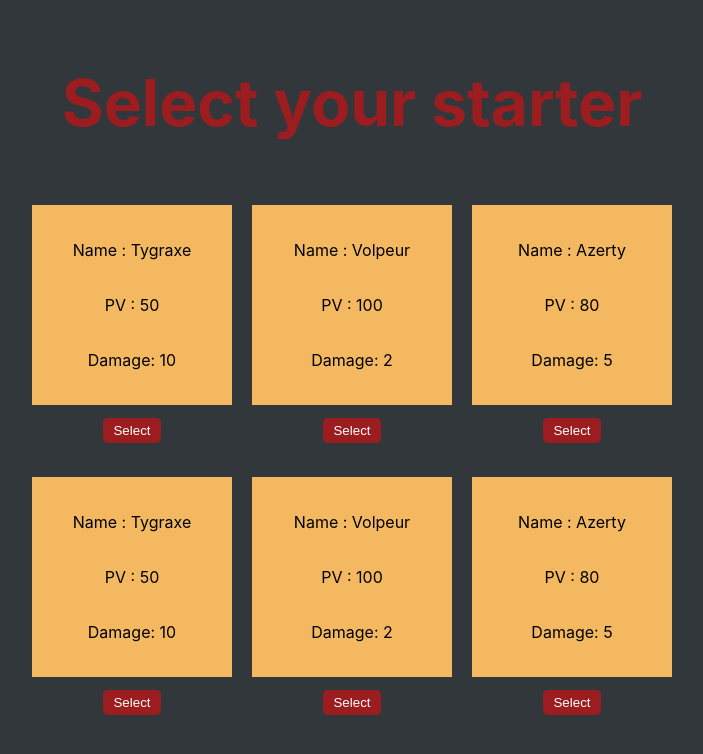
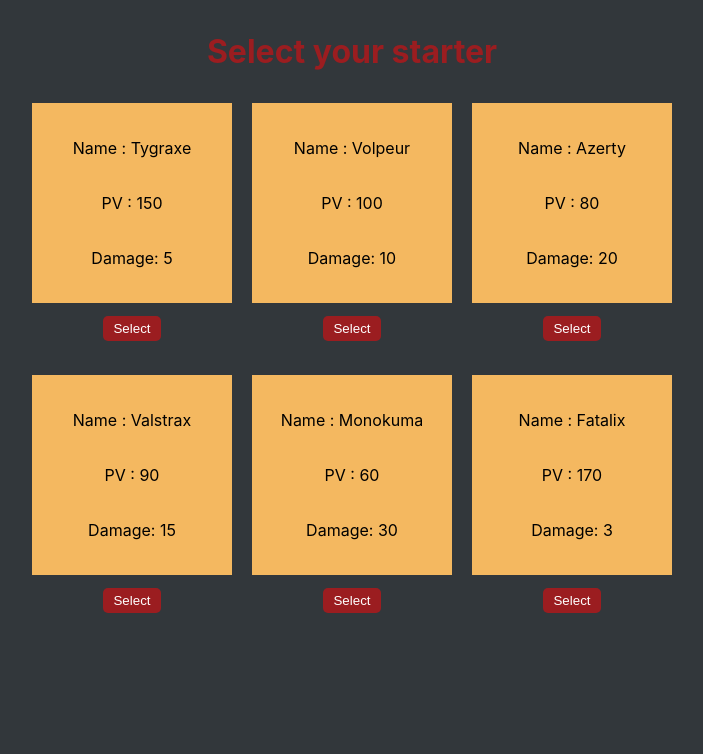
Before and after one commit to TzRPheonix/mmorpg, a React (Create React App) app in the folder FrontEnd/mmorpg/: page /choiceStarter in a window 1280 px wide. Shown: the top 754 px of the page, without its empty margins (288-991 px from the left). Built offline with nearby package versions, Linux system fonts and the light colour scheme.

Commit message:
change starter in js

```diff
--- a/FrontEnd/mmorpg/src/choiceStarter/choiceStarter.css
+++ b/FrontEnd/mmorpg/src/choiceStarter/choiceStarter.css
@@ -50,7 +50,7 @@
     margin: 1em;
 }
 
-.title{
+.titleChoiceStarter{
     display: block;
     font-size: 2em;
     font-weight: bold;
--- a/FrontEnd/mmorpg/src/choiceStarter/choiceStarter.js
+++ b/FrontEnd/mmorpg/src/choiceStarter/choiceStarter.js
@@ -32,60 +32,58 @@ function ChoiceStarter() {
 return (
     <div className="ChoiceStarter">
         <div className='HeaderChoiceStarter'>
-            <span className='title' style={{color:"#9B1D20"}}>Select your starter</span>
+            <span className='titleChoiceStarter' style={{color:"#9B1D20"}}>Select your starter</span>
         </div>
         <div className='Choice'>
             <div className="grid-container">
                     <div className="grid-item">
                         <div className="square">
                                 <span>Name : Tygraxe</span>
-                                    <span>PV : 50</span>
-                                    <span>Damage: 10</span>
-
+                                <span>PV : 150</span>
+                                <span>Damage: 5</span>
                         </div>
-                            <button className="select-button" onClick={() => handleChoiceStarter("Tygraxe", 50, 10)}>Select</button>
+                        <button className="select-button" onClick={() => handleChoiceStarter("Tygraxe", 150, 5)}>Select</button>
                     </div>
                     <div className="grid-item">
                         <div className="square">
                                 <span>Name : Volpeur</span>
                                 <span>PV : 100</span>
-                                    <span>Damage: 2</span>
+                                <span>Damage: 10</span>
                         </div>
-                            <button className="select-button" onClick={() => handleChoiceStarter("Volpeur", 100, 2)}>Select</button>
+                        <button className="select-button" onClick={() => handleChoiceStarter("Volpeur", 100, 10)}>Select</button>
                     </div>
                     <div className="grid-item">
                         <div className="square">
                                 <span>Name : Azerty</span>
                                 <span>PV : 80</span>
-                                    <span>Damage: 5</span>
+                                <span>Damage: 20</span>
                         </div>
-                            <button className="select-button" onClick={() => handleChoiceStarter("Azerty", 80, 5)}>Select</button>
+                        <button className="select-button" onClick={() => handleChoiceStarter("Azerty", 80, 20)}>Select</button>
                     </div>
                     <div className="grid-item">
                         <div className="square">
-                                    <span>Name : Tygraxe</span>
-                                    <span>PV : 50</span>
-                                    <span>Damage: 10</span>
-
+                                <span>Name : Valstrax</span>
+                                <span>PV : 90</span>
+                                <span>Damage: 15</span>
                         </div>
-                            <button className="select-button" onClick={() => handleChoiceStarter("Tygraxe", 50, 10)}>Select</button>
+                        <button className="select-button" onClick={() => handleChoiceStarter("Valstrax", 90, 15)}>Select</button>
                     </div>
                     <div className="grid-item">
                             <div className="square">
-                                    <span>Name : Volpeur</span>
-                                    <span>PV : 100</span>
-                                    <span>Damage: 2</span>
+                                    <span>Name : Monokuma</span>
+                                    <span>PV : 60</span>
+                                    <span>Damage: 30</span>
 
                             </div>
-                            <button className="select-button" onClick={() => handleChoiceStarter("Volpeur", 100, 2)}>Select</button>
+                            <button className="select-button" onClick={() => handleChoiceStarter("Monokuma", 60, 30)}>Select</button>
                     </div>
                     <div className="grid-item">
                         <div className="square">
-                                    <span>Name : Azerty</span>
-                                    <span>PV : 80</span>
-                                    <span>Damage: 5</span>
+                                <span>Name : Fatalix</span>
+                                <span>PV : 170</span>
+                                <span>Damage: 3</span>
                         </div>
-                            <button className="select-button" onClick={() => handleChoiceStarter("Azerty", 80, 5)}>Select</button>
+                        <button className="select-button" onClick={() => handleChoiceStarter("Fatalix", 170, 3)}>Select</button>
                     </div>
             </div>
         </div>
```
Lines whose indentation alone changed are shown as unchanged.
